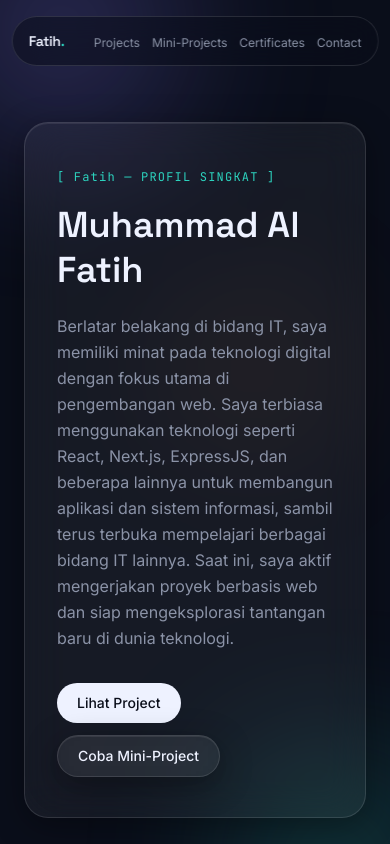
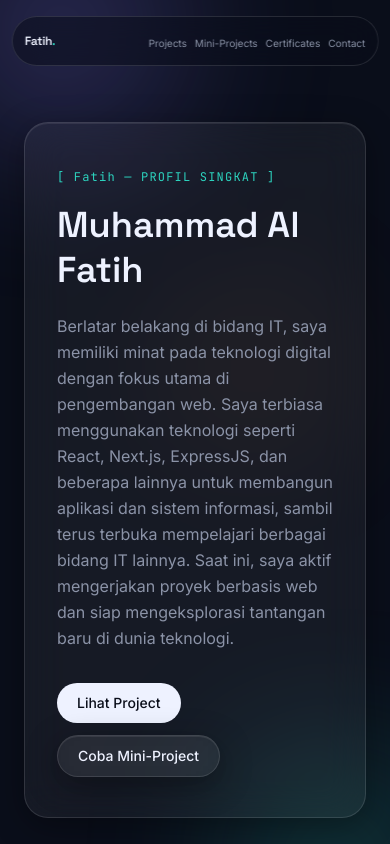
Before and after one commit to MAF1344/MyPortfolio, a Next.js app: page / in a window 390 px wide. Shown: the top 844 px of the page. Built offline with nearby package versions, Linux system fonts and the light colour scheme.

Commit message:
Update: Menyesuaikan ukuran teks navigasi tampilan mobile

```diff
--- a/src/components/Navbar.tsx
+++ b/src/components/Navbar.tsx
@@ -8,14 +8,14 @@ const links = [
 export default function Navbar() {
   return (
     <header className="fixed top-4 left-1/2 z-50 w-[min(94%,720px)] -translate-x-1/2">
-      <nav className="glass-nav flex items-center justify-between rounded-full px-4 py-3 sm:px-5">
-        <a href="#top" className="shrink-0 font-display text-sm font-semibold tracking-tight text-ink">
+      <nav className="glass-nav flex items-center justify-between rounded-full px-3 py-3 sm:px-5 sm:py-3">
+        <a href="#top" className="shrink-0 font-display text-xs font-semibold leading-none tracking-tight text-ink sm:text-sm">
           Fatih<span className="text-teal">.</span>
         </a>
-        <ul className="no-scrollbar flex items-center gap-3 overflow-x-auto sm:gap-5">
+        <ul className="no-scrollbar flex items-center gap-2 overflow-x-auto sm:gap-5">
           {links.map((link) => (
             <li key={link.href} className="shrink-0">
-              <a href={link.href} className="font-body text-xs text-ink-muted transition-colors hover:text-ink sm:text-sm">
+              <a href={link.href} className="font-body text-[10px] leading-none text-ink-muted transition-colors hover:text-ink sm:text-sm">
                 {link.label}
               </a>
             </li>
```
